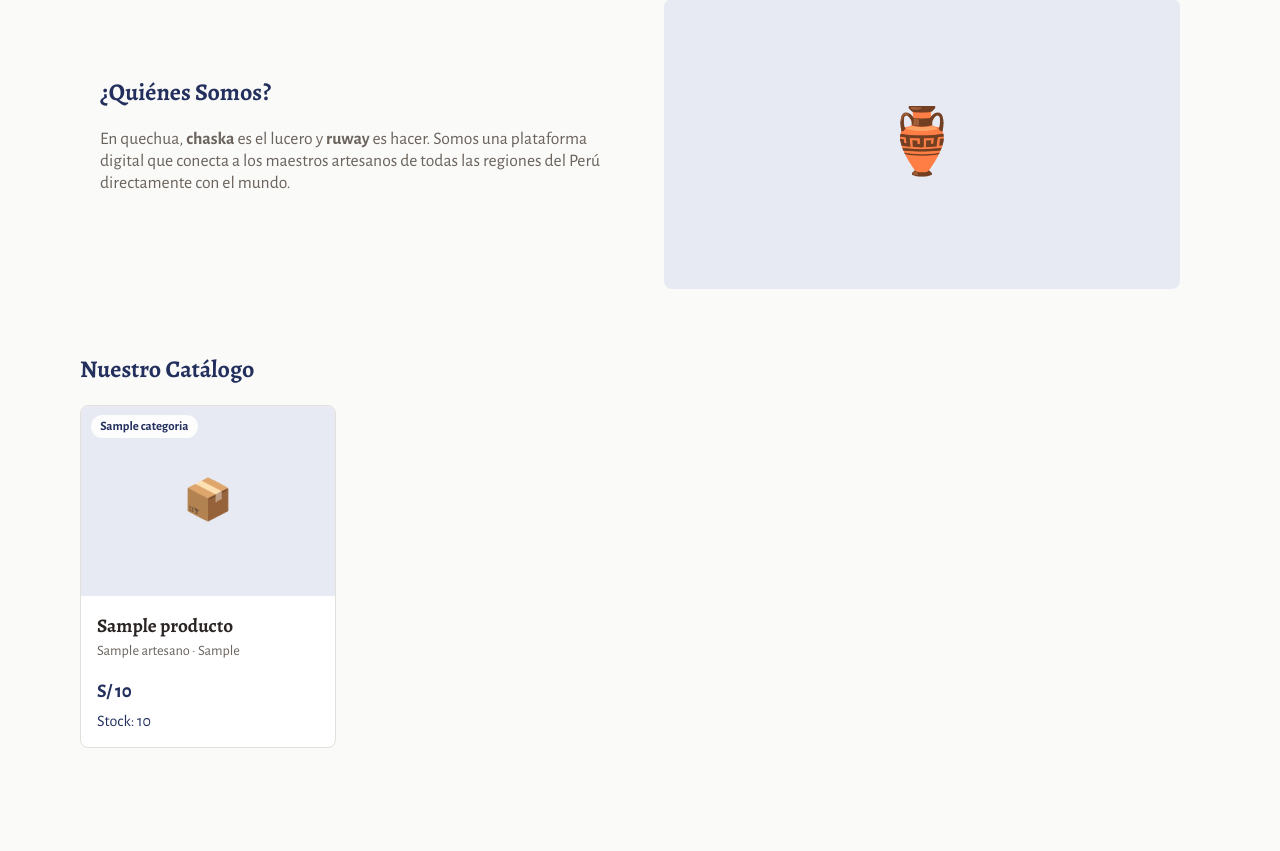
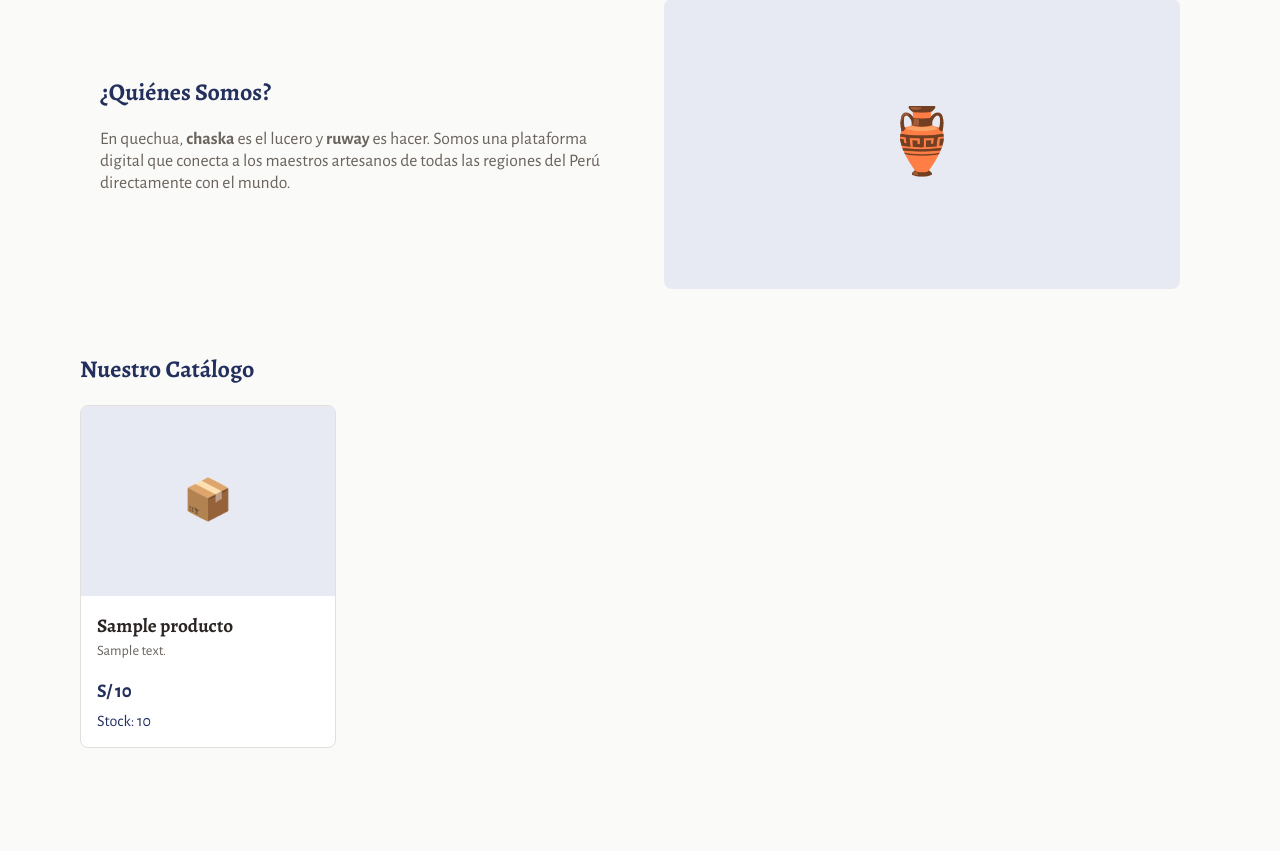
Before and after one commit to Crissbriham/chaska-ruway, a PHP site: page /tienda.php in a window 1280 px wide. Shown: the part 447-1298 px from the top of the page. Run offline with PHP 8.4, Linux system fonts and the light colour scheme; tables that the repository leaves empty or names only in its code hold one stand-in row (values such as "Sample post").

Commit message:
Actualizada estructura de tablas y consultas SQL

```diff
--- a/tienda.php
+++ b/tienda.php
@@ -8,12 +8,13 @@ require_once 'conexion.php';
 if(isset($_POST['login'])) {
     $user = $_POST['username'];
     $pass = $_POST['password'];
-    $sql = "SELECT id_cliente FROM usuarios WHERE username='$user' AND password_hash='$pass'";
+    $sql = "SELECT id_usuario, username FROM Usuarios WHERE username='$user' AND password_hash='$pass'";
     $resultado = $conexion->query($sql);
 
     if($resultado && $resultado->num_rows > 0) {
-        $_SESSION['id_cliente'] = $resultado->fetch_assoc()['id_cliente'];
-        $_SESSION['nombre'] = $user;
+        $datos_usuario = $resultado->fetch_assoc();
+        $_SESSION['id_cliente'] = $datos_usuario['id_usuario'];
+        $_SESSION['nombre'] = $datos_usuario['username'];
     } else {
         $error_login = "Usuario o clave incorrecta";
     }
@@ -29,35 +30,20 @@ if(isset($_GET['logout'])) {
 if(isset($_POST['btn_registrar'])) {
     $nombres = $_POST['nombres'];
     $email = $_POST['email'];
-    $direccion = $_POST['direccion_envio'];
-
     $nuevo_user = $_POST['nuevo_user'];
     $nueva_pass = $_POST['password_reg'];
 
-    $conexion->begin_transaction();
-
     try {
-        $stmt_cliente = $conexion->prepare("INSERT INTO clientes (nombres, email, direccion_envio) VALUES (?, ?, ?)");
-        if (!$stmt_cliente) throw new Exception("Error al preparar Cliente: " . $conexion->error);
-
-        $stmt_cliente->bind_param("sss", $nombres, $email, $direccion);
-        $stmt_cliente->execute();
-
-        $id_cliente_nuevo = $conexion->insert_id;
-        $stmt_cliente->close();
-
-        $stmt_user = $conexion->prepare("INSERT INTO usuarios (id_cliente, username, password_hash) VALUES (?, ?, ?)");
+        $stmt_user = $conexion->prepare("INSERT INTO Usuarios (username, email, password_hash, rol, nombres, estado) VALUES (?, ?, ?, 'comprador', ?, 1)");
         if (!$stmt_user) throw new Exception("Error al preparar Usuario: " . $conexion->error);
 
-        $stmt_user->bind_param("iss", $id_cliente_nuevo, $nuevo_user, $nueva_pass);
+        $stmt_user->bind_param("ssss", $nuevo_user, $email, $nueva_pass, $nombres);
         $stmt_user->execute();
         $stmt_user->close();
 
-        $conexion->commit();
         $msg_registro = "<div class='alerta'>¡Registro exitoso! Ya puedes iniciar sesión.</div>";
 
     } catch (Exception $e) {
-        $conexion->rollback();
         $msg_registro = "<div class='alerta error' style='font-size: 0.9rem;'>" . $e->getMessage() . "</div>";
     }
 }
@@ -69,19 +55,21 @@ if(isset($_POST['comprar']) && isset($_SESSION['id_cliente'])) {
     $cantidad = 1;
 
     $stmt = $conexion->prepare("CALL ProcesarCompraDirecta(?, ?, ?)");
-    $stmt->bind_param("iii", $id_cliente, $id_producto, $cantidad);
-
-    if($stmt->execute()) {
-        $msg_compra = "<div class='alerta'>¡Éxito! Compra procesada por Stored Procedure. Stock descontado.</div>";
+    if ($stmt) {
+        $stmt->bind_param("iii", $id_cliente, $id_producto, $cantidad);
+        if($stmt->execute()) {
+            $msg_compra = "<div class='alerta'>¡Éxito! Compra procesada. Stock descontado.</div>";
+        }
+        $stmt->close();
+    } else {
+        $msg_compra = "<div class='alerta error'>Error al procesar compra: " . $conexion->error . "</div>";
     }
-    $stmt->close();
 }
 
-// 5. CONSULTAR TODO EL CATÁLOGO
-$query_catalogo = "SELECT p.id_producto, p.nombre, p.precio, p.stock, c.nombre AS categoria, a.nombre_completo AS artesano, a.region_origen AS region
-                   FROM productos p
-                   JOIN categorias c ON p.id_categoria = c.id_categoria
-                   JOIN artesanos a ON p.id_artesano = a.id_artesano";
+// 5. CONSULTAR TODO EL CATÁLOGO (Adaptado a la nueva estructura de Productos e Imagen_Producto)
+$query_catalogo = "SELECT p.id_producto, p.nombre, p.descripcion, p.precio, p.stock, img.url AS imagen
+                   FROM Productos p
+                   LEFT JOIN Imagen_Producto img ON p.id_producto = img.id_producto AND img.principal = 1";
 $res_catalogo = $conexion->query($query_catalogo);
 ?>
 
@@ -115,7 +103,7 @@ $res_catalogo = $conexion->query($query_catalogo);
 
   <?php if(isset($_GET['producto'])):
     $id_prod = (int)$_GET['producto'];
-    $res_detalle = $conexion->query("SELECT p.id_producto, p.nombre, p.precio, p.stock, c.nombre AS categoria, a.nombre_completo AS artesano, a.region_origen AS region FROM productos p JOIN categorias c ON p.id_categoria = c.id_categoria JOIN artesanos a ON p.id_artesano = a.id_artesano WHERE p.id_producto = $id_prod");
+    $res_detalle = $conexion->query("SELECT p.id_producto, p.nombre, p.descripcion, p.precio, p.stock FROM Productos p WHERE p.id_producto = $id_prod");
     $detalle = $res_detalle ? $res_detalle->fetch_assoc() : null;
   ?>
   <main>
@@ -128,9 +116,8 @@ $res_catalogo = $conexion->query($query_catalogo);
       <div class="detalle">
         <div class="foto">📦</div>
         <div>
-          <p><strong><?php echo htmlspecialchars($detalle['categoria']); ?></strong></p>
           <h1><?php echo htmlspecialchars($detalle['nombre']); ?></h1>
-          <p>Hecho por <strong><?php echo htmlspecialchars($detalle['artesano']); ?></strong>, <?php echo htmlspecialchars($detalle['region']); ?></p>
+          <p><?php echo htmlspecialchars($detalle['descripcion']); ?></p>
           <span class="precio">S/ <?php echo $detalle['precio']; ?></span>
 
           <dl class="ficha">
@@ -184,9 +171,6 @@ $res_catalogo = $conexion->query($query_catalogo);
               <label>Correo Electrónico</label>
               <input type="email" name="email" placeholder="juan@correo.com" required>
 
-              <label>Dirección de Envío (Opcional)</label>
-              <input type="text" name="direccion_envio" placeholder="Av. Los Incas 123">
-
               <hr style="border: 0; border-top: 1px solid var(--linea); margin: 20px 0;">
 
               <label>Nombre de Usuario</label>
@@ -231,10 +215,10 @@ $res_catalogo = $conexion->query($query_catalogo);
             while($prod = $res_catalogo->fetch_assoc()): ?>
               <li>
                 <a class="tarjeta" href="?producto=<?php echo $prod['id_producto']; ?>">
-                  <div class="foto">📦<span class="chip"><?php echo htmlspecialchars($prod['categoria']); ?></span></div>
+                  <div class="foto">📦</div>
                   <div class="cuerpo">
                     <h3><?php echo htmlspecialchars($prod['nombre']); ?></h3>
-                    <p class="autor"><?php echo htmlspecialchars($prod['artesano']); ?> · <?php echo htmlspecialchars($prod['region']); ?></p>
+                    <p class="autor"><?php echo htmlspecialchars($prod['descripcion']); ?></p>
                     <span class="precio">S/ <?php echo $prod['precio']; ?></span>
                     <span>Stock: <?php echo $prod['stock']; ?></span>
                   </div>
```
